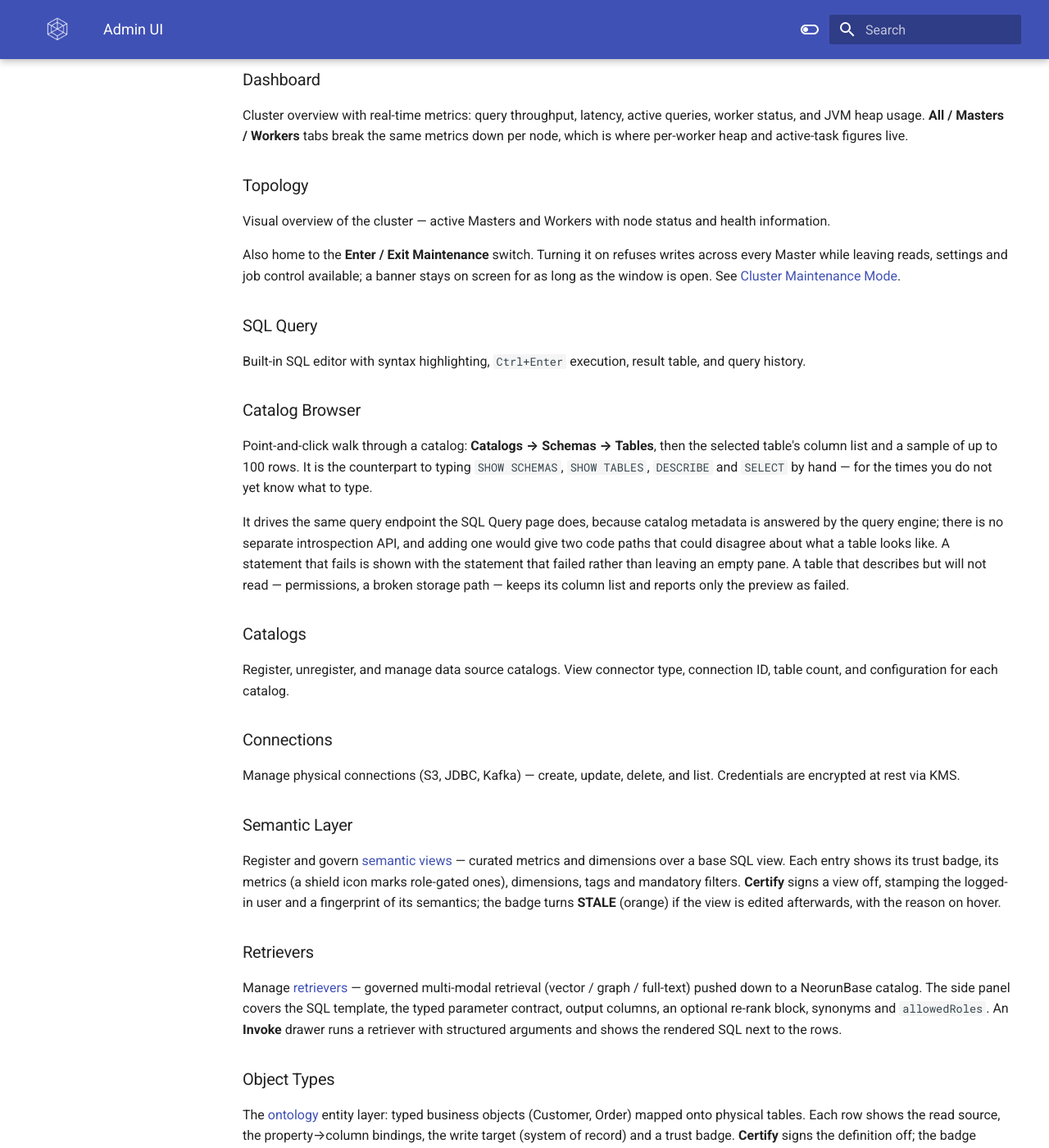
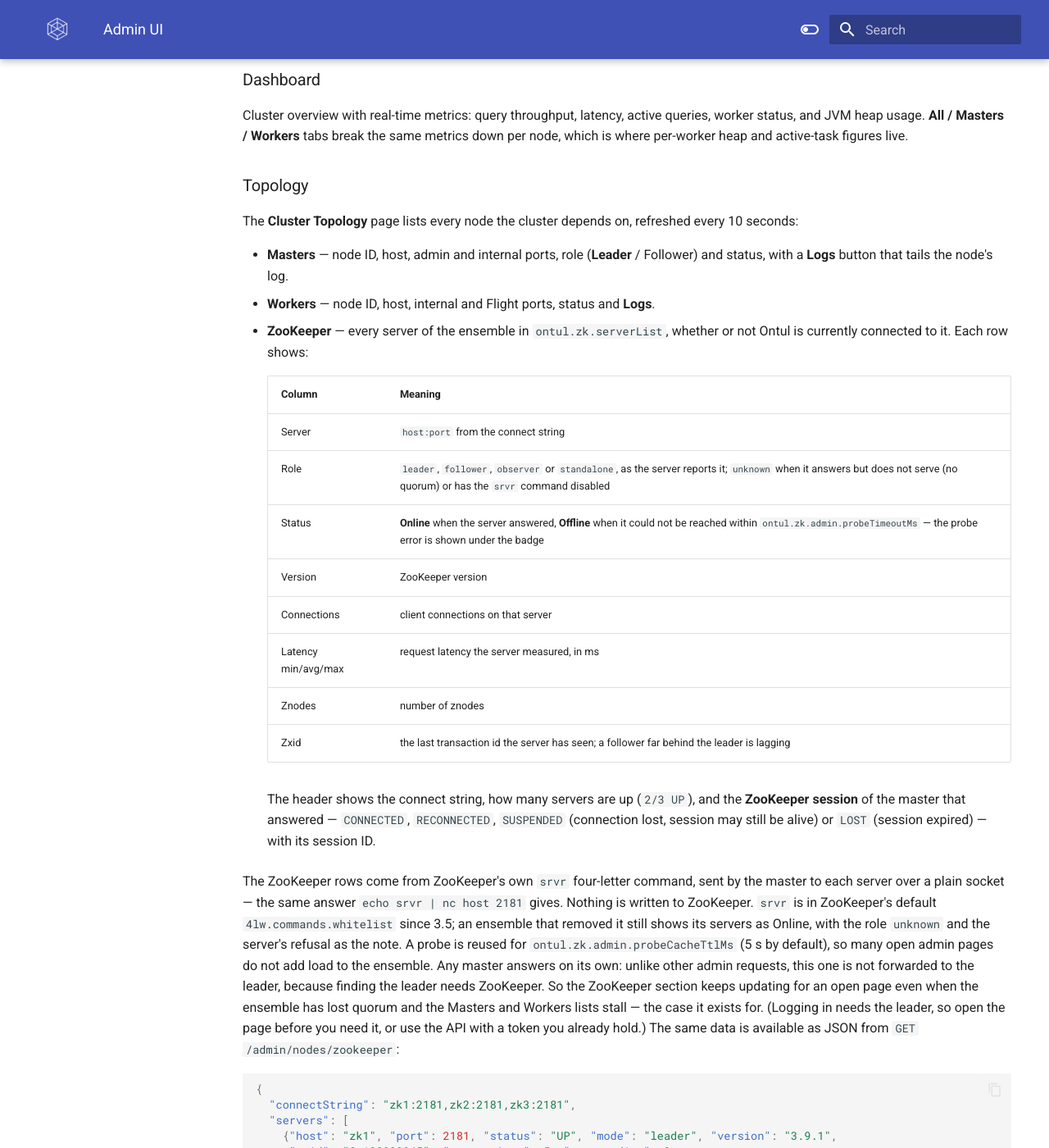
Before and after one commit to cloudcheflabs/ontul-docs, an MkDocs documentation site: the page built from docs/features/admin-ui.md, in a window 1280 px wide and 1400 px high, scrolled down 480 px. Shown: the whole window at 82% size. Built offline with MkDocs 1.6.1 and Material for MkDocs 9.7.7, drawn with Linux system fonts in a browser that asks for light colours; the version menu is left out; some of the changed text lies outside the part shown.

Commit message:
docs: ZooKeeper ensemble in the Admin UI topology
Admin UI → Topology now documents every section (Masters, Workers, ZooKeeper), the ZooKeeper columns,
roles (leader/follower/observer/standalone/unknown), the session badge, how status is read (srvr, no
writes, whitelist note), caching, why any master answers without leader forwarding (works without
quorum), and the GET /admin/nodes/zookeeper JSON. Configuration: ontul.zk.admin.probeTimeoutMs and
ontul.zk.admin.probeCacheTtlMs. High Availability: pointer to the ensemble view. Replaces the stale
'visual overview' wording (the page is a set of tables).

Co-Authored-By: Claude Opus 5.5 <noreply@anthropic.com>

````diff
--- a/docs/features/admin-ui.md
+++ b/docs/features/admin-ui.md
@@ -19,7 +19,54 @@ Cluster overview with real-time metrics: query throughput, latency, active queri
 
 ### Topology
 
-Visual overview of the cluster — active Masters and Workers with node status and health information.
+The **Cluster Topology** page lists every node the cluster depends on, refreshed every 10 seconds:
+
+- **Masters** — node ID, host, admin and internal ports, role (**Leader** / Follower) and status, with a
+  **Logs** button that tails the node's log.
+- **Workers** — node ID, host, internal and Flight ports, status and **Logs**.
+- **ZooKeeper** — every server of the ensemble in `ontul.zk.serverList`, whether or not Ontul is
+  currently connected to it. Each row shows:
+
+    | Column | Meaning |
+    |---|---|
+    | Server | `host:port` from the connect string |
+    | Role | `leader`, `follower`, `observer` or `standalone`, as the server reports it; `unknown` when it answers but does not serve (no quorum) or has the `srvr` command disabled |
+    | Status | **Online** when the server answered, **Offline** when it could not be reached within `ontul.zk.admin.probeTimeoutMs` — the probe error is shown under the badge |
+    | Version | ZooKeeper version |
+    | Connections | client connections on that server |
+    | Latency min/avg/max | request latency the server measured, in ms |
+    | Znodes | number of znodes |
+    | Zxid | the last transaction id the server has seen; a follower far behind the leader is lagging |
+
+    The header shows the connect string, how many servers are up (`2/3 UP`), and the **ZooKeeper
+    session** of the master that answered — `CONNECTED`, `RECONNECTED`, `SUSPENDED` (connection lost,
+    session may still be alive) or `LOST` (session expired) — with its session ID.
+
+The ZooKeeper rows come from ZooKeeper's own `srvr` four-letter command, sent by the master to each
+server over a plain socket — the same answer `echo srvr | nc host 2181` gives. Nothing is written to
+ZooKeeper. `srvr` is in ZooKeeper's default `4lw.commands.whitelist` since 3.5; an ensemble that removed
+it still shows its servers as Online, with the role `unknown` and the server's refusal as the note.
+A probe is reused for `ontul.zk.admin.probeCacheTtlMs` (5 s by default), so many open admin pages do not
+add load to the ensemble. Any master answers on its own: unlike other admin requests, this one is not
+forwarded to the leader, because finding the leader needs ZooKeeper. So the ZooKeeper section keeps
+updating for an open page even when the ensemble has lost quorum and the Masters and Workers lists stall —
+the case it exists for. (Logging in needs the leader, so open the page before you need it, or use the API
+with a token you already hold.) The same data is available as JSON from `GET /admin/nodes/zookeeper`:
+
+```json
+{
+  "connectString": "zk1:2181,zk2:2181,zk3:2181",
+  "servers": [
+    {"host": "zk1", "port": 2181, "status": "UP", "mode": "leader", "version": "3.9.1",
+     "zxid": "0x100000045", "connections": 5, "outstanding": 0,
+     "latencyMinMs": 0, "latencyAvgMs": 0.42, "latencyMaxMs": 7, "nodeCount": 137,
+     "probeRttMs": 3, "error": null},
+    {"host": "zk3", "port": 2181, "status": "DOWN", "mode": null, "error": "ConnectException: Connection refused", "...": "..."}
+  ],
+  "session": {"state": "CONNECTED", "connected": true, "since": 1760774400000, "sessionId": "0x1000a3b2c0001"},
+  "reportedBy": "ontul-master-1:8080"
+}
+```
 
 Also home to the **Enter / Exit Maintenance** switch. Turning it on refuses writes across every
 Master while leaving reads, settings and job control available; a banner stays on screen for as long
````
Also changed, not shown: docs/features/high-availability.md (+6 -0 lines), docs/reference/configuration.md (+2 -0 lines).
